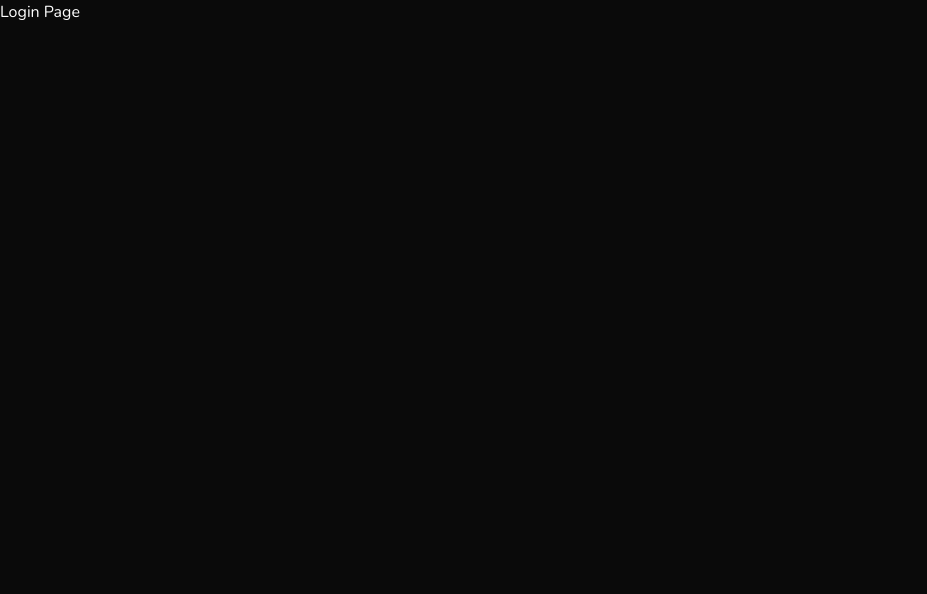
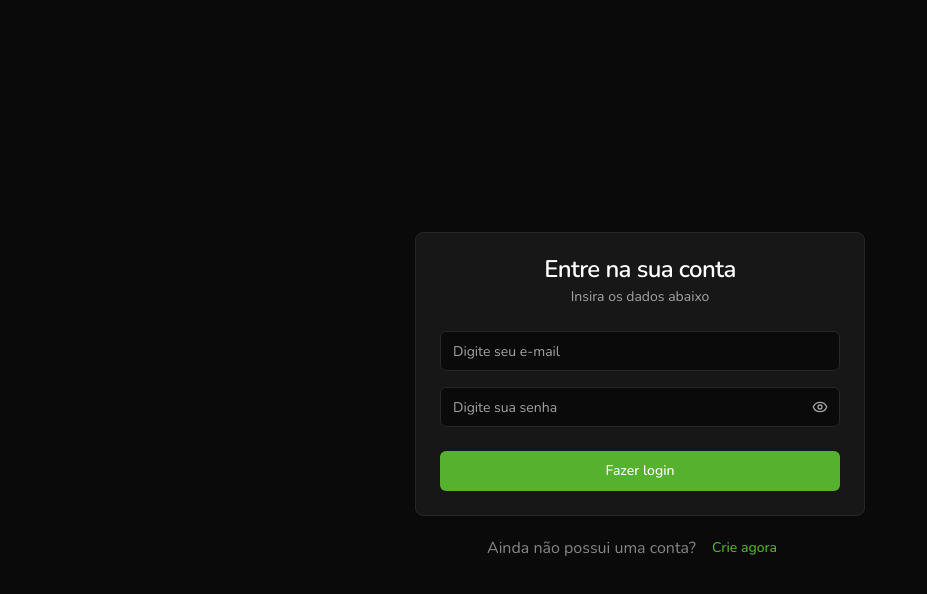
Before and after one commit to TGianoni/finance-fintrack, a React (Vite) app: page /login in a window 1280 px wide. Shown: the top 594 px of the page, without its empty margins (0-927 px from the left). Built offline with nearby package versions, Linux system fonts and the light colour scheme.

Commit message:
feat: add login page with form validations

```diff
--- a/src/components/password-input.jsx
+++ b/src/components/password-input.jsx
@@ -19,6 +19,7 @@
           variant="ghost"
           className="absolute bottom-0 right-0 top-0 my-auto mr-1 h-8 w-8 text-muted-foreground"
           onClick={() => setPasswordIsVisible((prev) => !prev)}
+          type="button"
         >
           {passwordIsVisible ? <EyeOffIcon /> : <EyeIcon />}
         </Button>
--- a/src/pages/login.jsx
+++ b/src/pages/login.jsx
@@ -1,5 +1,106 @@
+import { zodResolver } from '@hookform/resolvers/zod'
+import { useForm } from 'react-hook-form'
+import { Link } from 'react-router'
+import { z } from 'zod'
+
+import PasswordInput from '@/components/password-input'
+import { Button } from '@/components/ui/button'
+import {
+  Card,
+  CardContent,
+  CardDescription,
+  CardFooter,
+  CardHeader,
+  CardTitle,
+} from '@/components/ui/card'
+import {
+  Form,
+  FormControl,
+  FormField,
+  FormItem,
+  FormMessage,
+} from '@/components/ui/form'
+import { Input } from '@/components/ui/input'
+
+const loginPageSchema = z.object({
+  email: z
+    .string()
+    .email({
+      message: 'O e-mail é inválido.',
+    })
+    .trim()
+    .min(1, {
+      message: 'O e-mail é inválido.',
+    }),
+  password: z.string().trim().min(6, {
+    message: 'A Senha deve conter pelo menos 6 caracteres',
+  }),
+})
+
 const LoginPage = () => {
-  return <h1>Login Page</h1>
+  const form = useForm({
+    resolver: zodResolver(loginPageSchema),
+    defaultValues: {
+      email: '',
+      password: '',
+    },
+  })
+
+  const handleSubmit = (data) => {
+    console.log(data)
+  }
+
+  return (
+    <div className="flex h-screen w-screen flex-col items-center justify-center gap-3">
+      <Form {...form}>
+        <form onSubmit={form.handleSubmit(handleSubmit)}>
+          <Card className="w-[450px]">
+            <CardHeader className="text-center">
+              <CardTitle>Entre na sua conta</CardTitle>
+              <CardDescription>Insira os dados abaixo</CardDescription>
+            </CardHeader>
+            <CardContent className="space-y-4">
+              {/* E-MAIL */}
+              <FormField
+                control={form.control}
+                name="email"
+                render={({ field }) => (
+                  <FormItem>
+                    <FormControl>
+                      <Input placeHolder="Digite seu e-mail" {...field} />
+                    </FormControl>
+                    <FormMessage />
+                  </FormItem>
+                )}
+              />
+              {/* PASSWORD */}
+              <FormField
+                control={form.control}
+                name="password"
+                render={({ field }) => (
+                  <FormItem>
+                    <FormControl>
+                      <PasswordInput {...field} />
+                    </FormControl>
+                    <FormMessage />
+                  </FormItem>
+                )}
+              />
+            </CardContent>
+            <CardFooter>
+              <Button className="w-full">Fazer login</Button>
+            </CardFooter>
+          </Card>
+        </form>
+      </Form>
+      <div className="flex items-center justify-center">
+        <p className="text-center opacity-50">Ainda não possui uma conta?</p>
+        <Button variant="link" asChild>
+          <Link to="/signup">Crie agora</Link>
+        </Button>
+      </div>
+    </div>
+  )
 }
 
 export default LoginPage
--- a/src/pages/signup.jsx
+++ b/src/pages/signup.jsx
@@ -72,7 +72,7 @@
     <div className="flex w-screen flex-col items-center justify-center gap-3">
       <Form {...form}>
         <form onSubmit={form.handleSubmit(handleSubmit)}>
-          <Card className="w-[500px]">
+          <Card className="w-[450px]">
             <CardHeader>
               <CardTitle>Crie sua conta</CardTitle>
               <CardDescription>Insira os seus dados abaixo.</CardDescription>
```
